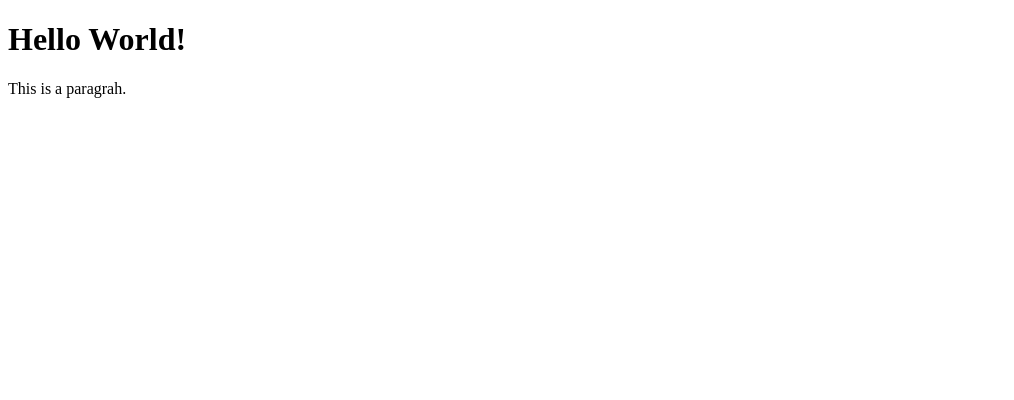
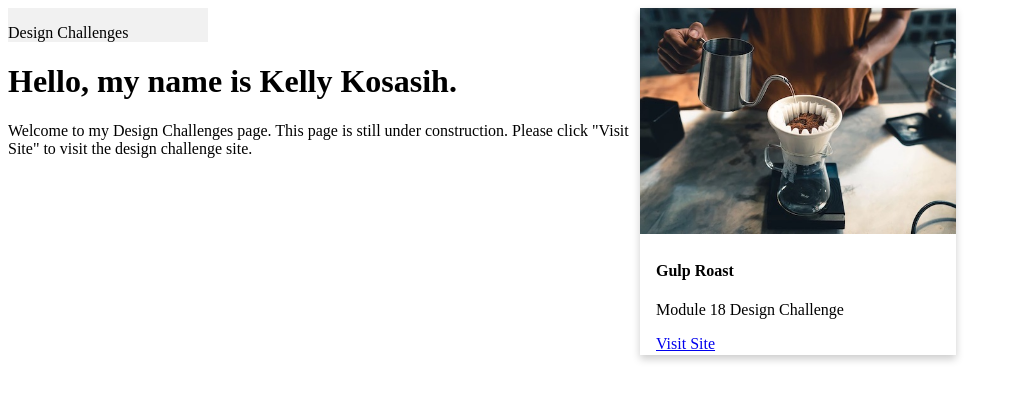
Before and after one commit to kkosasih/kkosasih, a plain HTML site: page index.html in a window 1280 px wide. Shown: the whole page, without its empty margins (0-1014 px from the left). Drawn offline with Linux system fonts and the light colour scheme.

Commit message:
Added link to M18 on main page.

```diff
--- a/index.html
+++ b/index.html
@@ -1,15 +1,35 @@
 <!DOCTYPE html>
 <html lang="en">
-<head>
-    <meta charset="UTF-8">
-    <meta http-equiv="X-UA-Compatible" content="IE=edge">
-    <meta name="viewport" content="width=device-width, initial-scale=1.0">
-    <title>Document</title>
-</head>
-<body>
-    <h1>Hello World!</h1>
-    <p>This is a paragrah.</p>
+    <head>
+        <meta charset="UTF-8">
+        <meta http-equiv="X-UA-Compatible" content="IE=edge">
+        <meta name="viewport" content="width=device-width, initial-scale=1.0">
+        <link rel="preconnect" href="https://fonts.googleapis.com">
+        <link rel="preconnect" href="https://fonts.gstatic.com" crossorigin>
+        <link href="https://cdnjs.cloudflare.com/ajax/libs/font-awesome/6.0.0/css/all.min.css" rel="stylesheet">
+        <link href="style.css" rel="stylesheet">
+        <title>Kelly Kosasih Design Challenges</title>
+    </head>
 
+    <!-- Navigation Bar and Links -->
+    <div class="main">
+        <header>
+            <nav>
+                <ul>
+                    <li><a href=""></a>Design Challenges</li>
+                </ul>
+            </nav>
+            <h1>Hello, my name is Kelly Kosasih.</h1>
+            <p>Welcome to my Design Challenges page. This page is still under construction. Please click "Visit Site" to visit the design challenge site.</p>
+        </header>
+        <div class="card">
+            <img src="M18_kkosasih_DesignChallenge/images/gulp-pouring-coffee-horizontal.jpg" alt="Gulp Roast Coffee being poured into a cup." style="width:100%">
+            <div class="container">
+                <h4><b>Gulp Roast</b></h4>
+                <p>Module 18 Design Challenge</p>
+                <a href="M18_kkosasih_DesignChallenge/about.html">Visit Site</a>
+            </div>
+        </div>
+    </div>
 
-</body>
 </html>
--- /dev/null
+++ b/style.css
@@ -0,0 +1,55 @@
+/*=== MAIN STYLING ===*/
+.main {
+    display: grid;
+    grid-template-columns: repeat(2, 1fr);
+}
+.main header {
+    grid-column:  1;
+    grid-row: 1;
+}
+.main card {
+    grid-column:  2;
+    grid-row: 1;
+}
+
+
+/*=== NAVIGATION LINKS ===*/
+ul {
+    list-style-type: none;
+    margin: 0;
+    padding: 0;
+    width: 200px;
+    background-color: #f1f1f1;
+}
+li a {
+    display: block;
+    color: #000;
+    padding: 8px 16px;
+    text-decoration: none;
+}
+/* Change the link color on hover */
+li a:hover {
+    background-color: #555;
+    color: white;
+}
+
+
+
+/*=== CARDS ===*/
+.card {
+    box-shadow: 0 4px 8px 0 rgba(0,0,0,0.2);
+    transition: 0.3s;
+    width: 50%;
+}
+
+.card:hover {
+    box-shadow: 0 8px 16px 0 rgba(0,0,0,0.2);
+}
+
+.container {
+    padding: 2px 16px;
+}
+
+a:hover {
+    text-decoration: none;
+}
```
